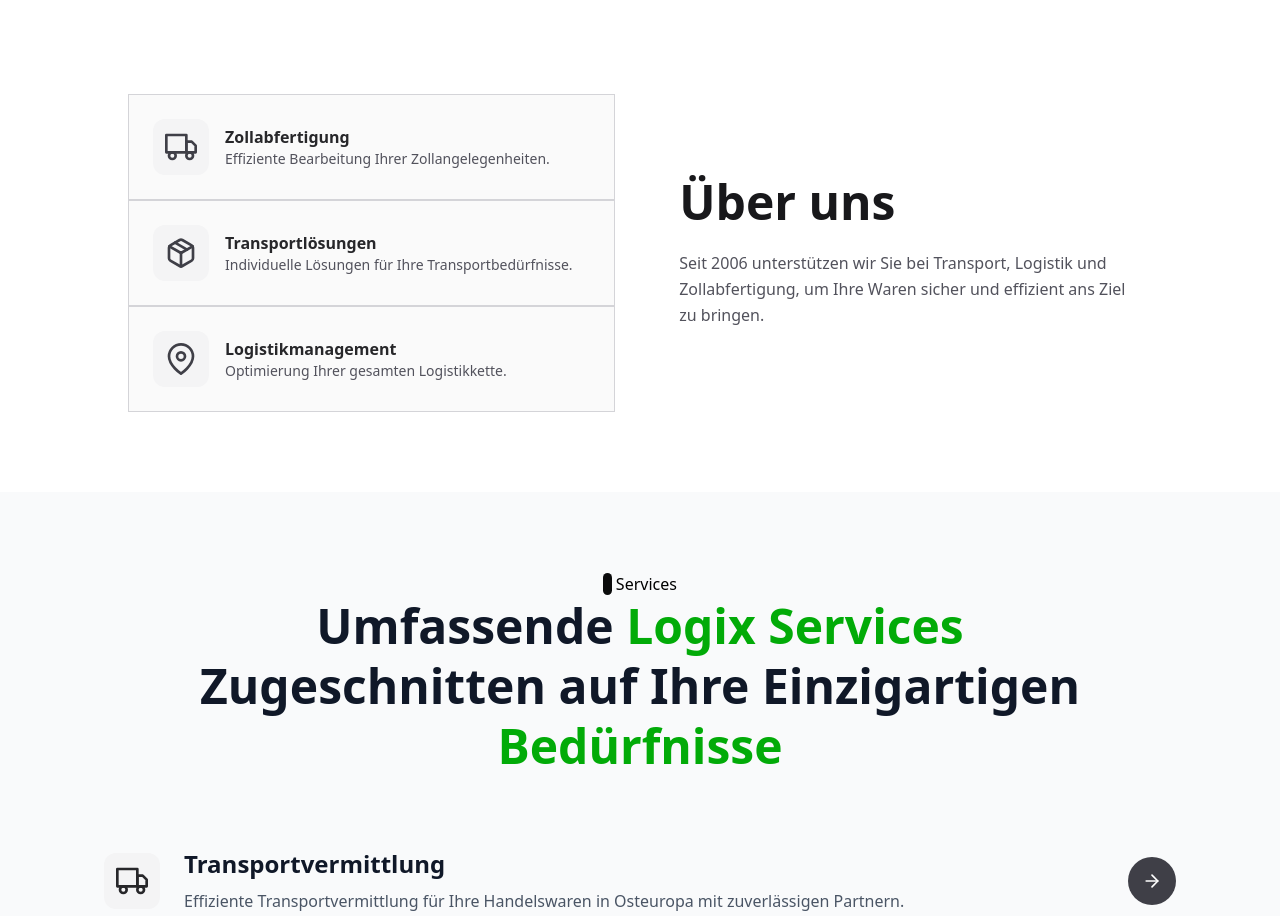
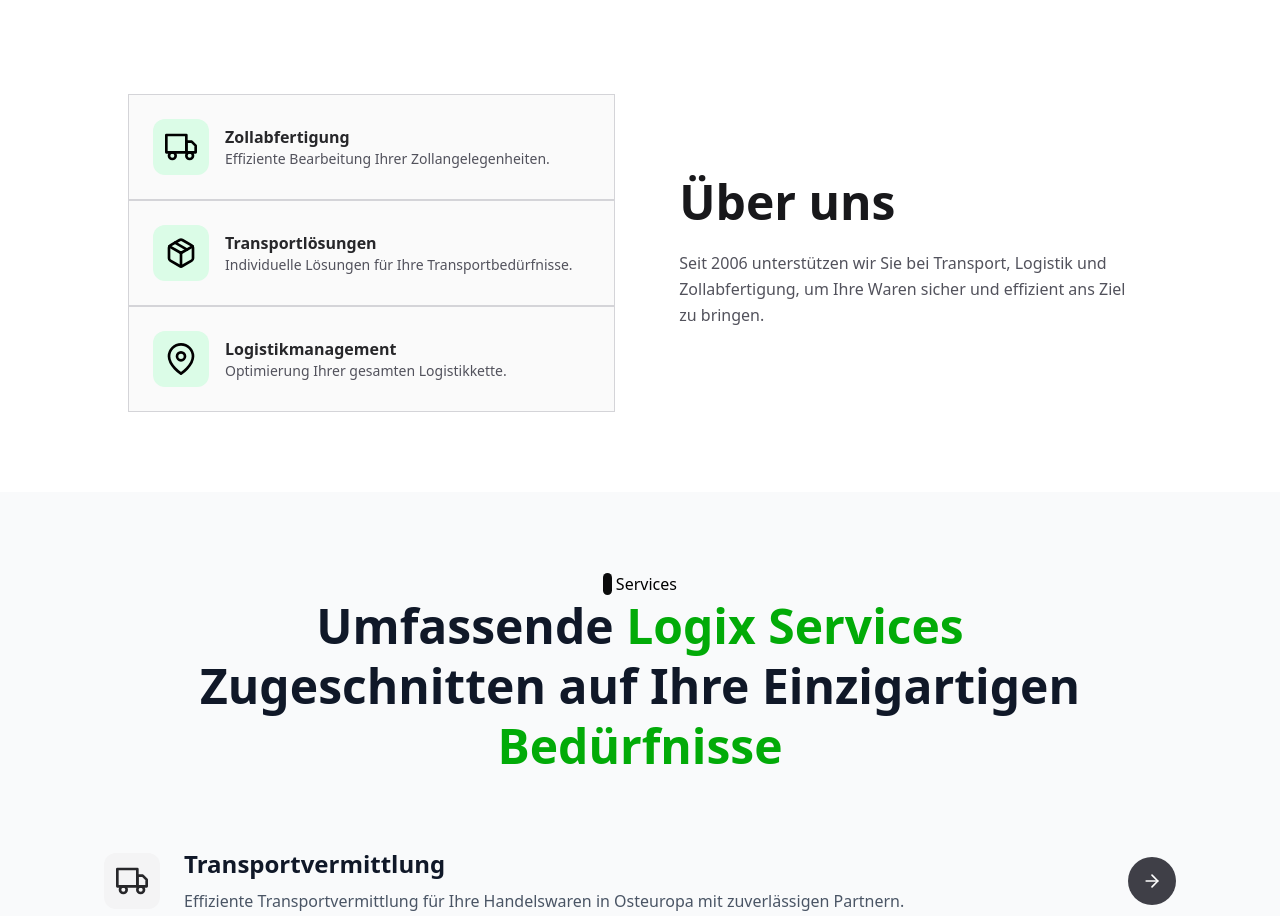
Before and after one commit to Mdsakib999/Zoll-Trans-Simple, a React (Vite) app: page / in a window 1280 px wide. Shown: the part 1277-2193 px from the top of the page. Built offline with nearby package versions, Linux system fonts and the light colour scheme.

Commit message:
change in partner

```diff
--- a/src/Pages/Home/HomeComponent/PartnerAbout.jsx
+++ b/src/Pages/Home/HomeComponent/PartnerAbout.jsx
@@ -66,8 +66,8 @@
           className="w-full md:w-1/2 flex flex-col "
         >
           <div className="flex items-center gap-4 p-6 bg-zinc-50 border border-zinc-300">
-            <div className="flex-shrink-0 bg-zinc-100 p-3 rounded-xl">
-              <FiTruck className="w-8 h-8 text-zinc-700" />
+            <div className="flex-shrink-0 bg-green-100 p-3 rounded-xl">
+              <FiTruck className="w-8 h-8 text-black" />
             </div>
             <div>
               <p className="font-semibold text-zinc-800">Zollabfertigung</p>
@@ -76,8 +76,8 @@
           </div>
 
           <div className="flex items-center gap-4 p-6 bg-zinc-50 border border-zinc-300">
-            <div className="flex-shrink-0 bg-zinc-100 p-3 rounded-xl">
-              <FiPackage className="w-8 h-8 text-zinc-700" />
+            <div className="flex-shrink-0 bg-green-100 p-3 rounded-xl">
+              <FiPackage className="w-8 h-8 text-black" />
             </div>
             <div>
               <p className="font-semibold text-zinc-800">Transportlösungen</p>
@@ -86,8 +86,8 @@
           </div>
 
           <div className="flex items-center gap-4 p-6  bg-zinc-50 border border-zinc-300 ">
-            <div className="flex-shrink-0 bg-zinc-100 p-3 rounded-xl">
-              <FiMapPin className="w-8 h-8 text-zinc-700" />
+            <div className="flex-shrink-0 bg-green-100 p-3 rounded-xl">
+              <FiMapPin className="w-8 h-8 text-black" />
             </div>
             <div>
               <p className="font-semibold text-zinc-800">Logistikmanagement</p>
```
